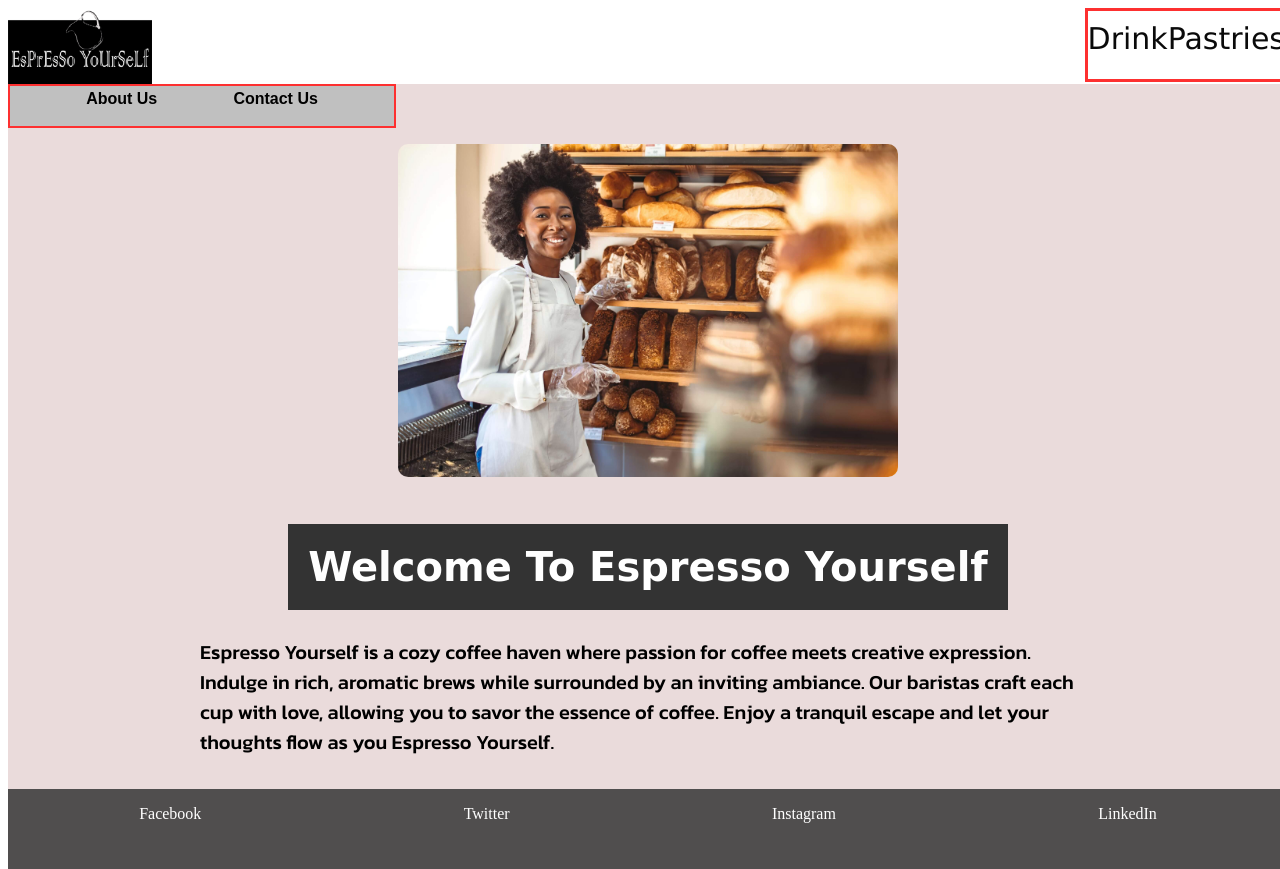
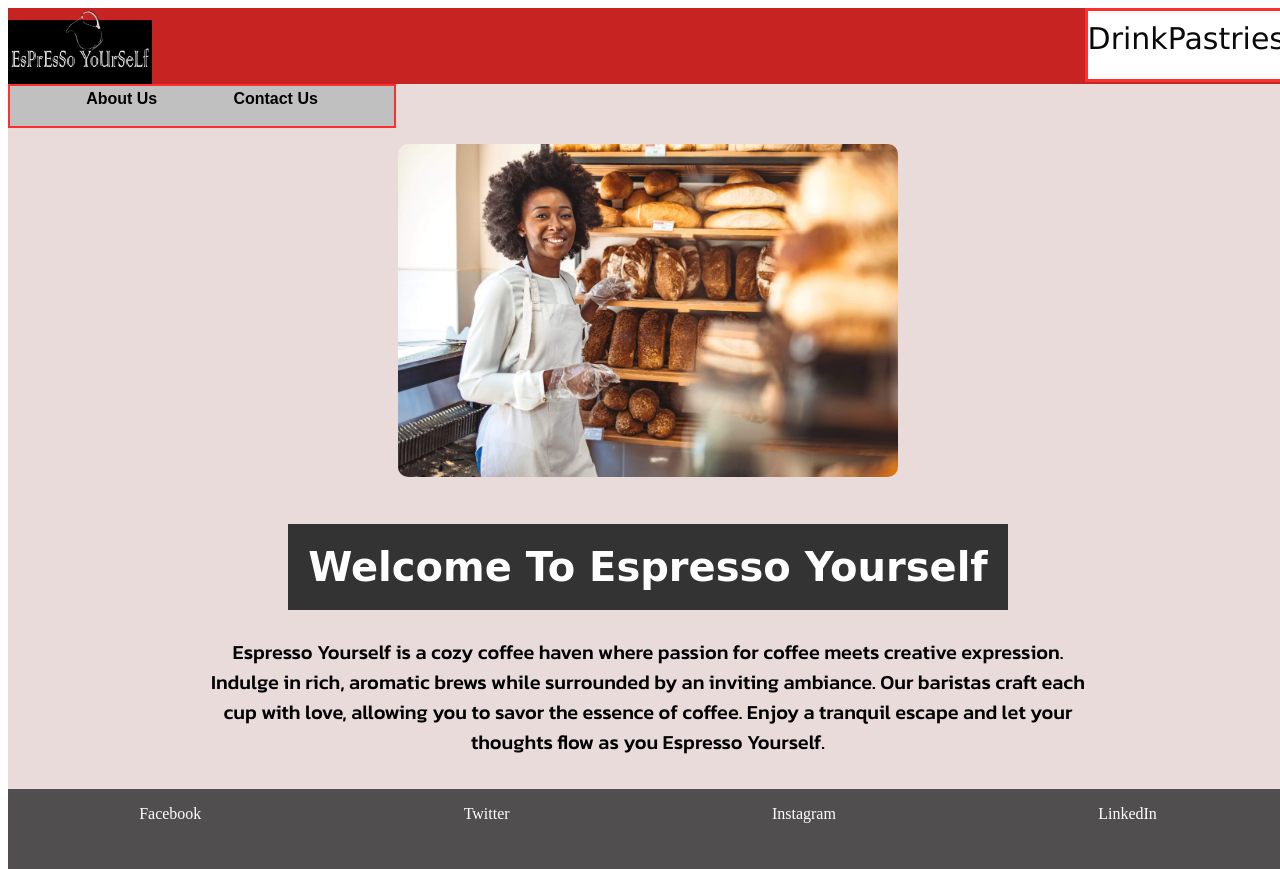
Before and after one commit to tayrich360/espresso-yourself, a plain HTML site: page index.html in a window 1280 px wide. Drawn offline with Linux system fonts and the light colour scheme; a web font is replaced by a local one.

Commit message:
Update style.css

```diff
--- a/style.css
+++ b/style.css
@@ -17,7 +17,7 @@
 
 
 #header{grid-area: head;
-  background-color: #ffffff;
+  background-color: #c72323;
   display: flex;
   }
 
@@ -230,6 +230,7 @@ font-size: 40px;
   padding: 0 15%;
   font-family: 'Kanit', sans-serif;
   font-size: 20px;
+  text-align: center;
  }
 
 
```
